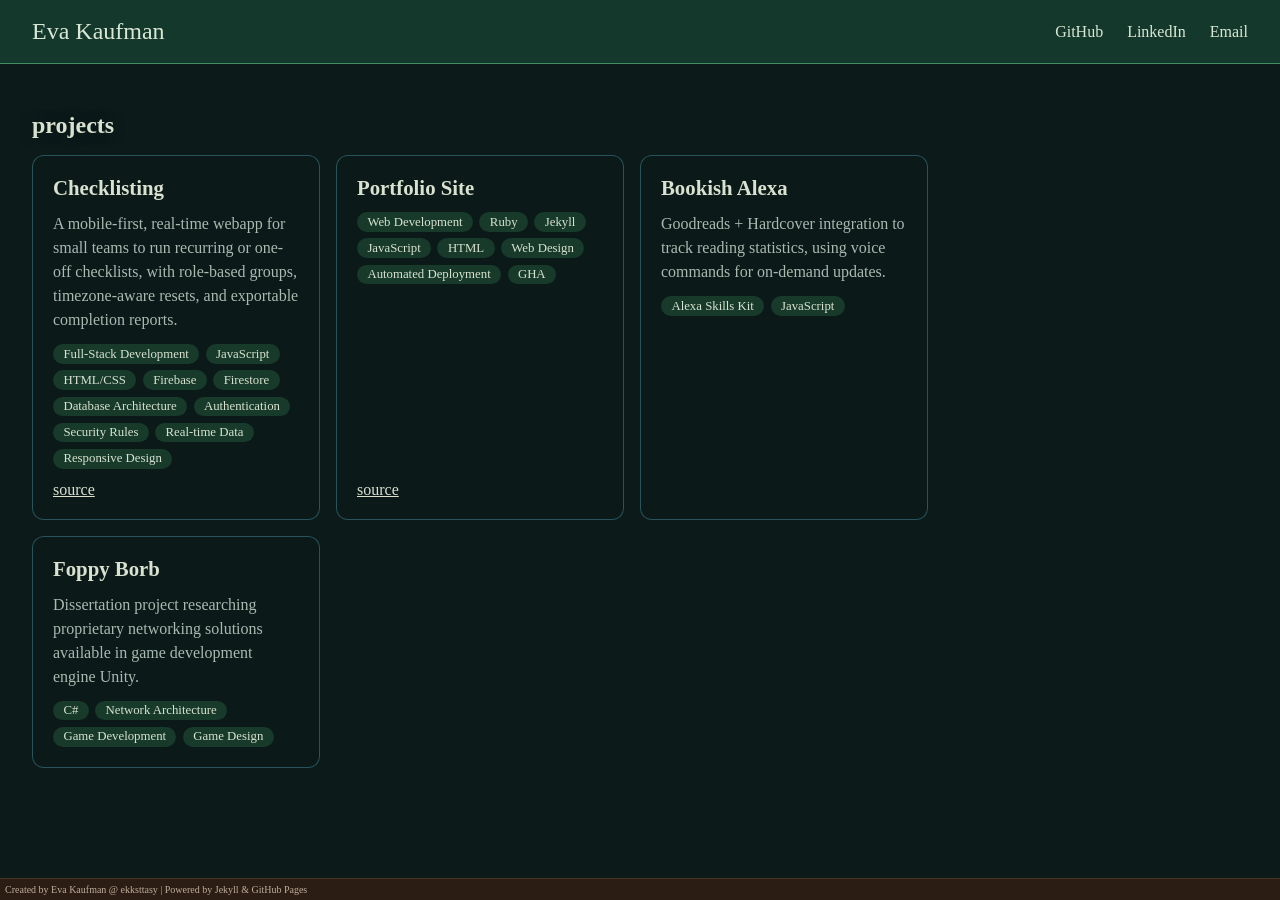
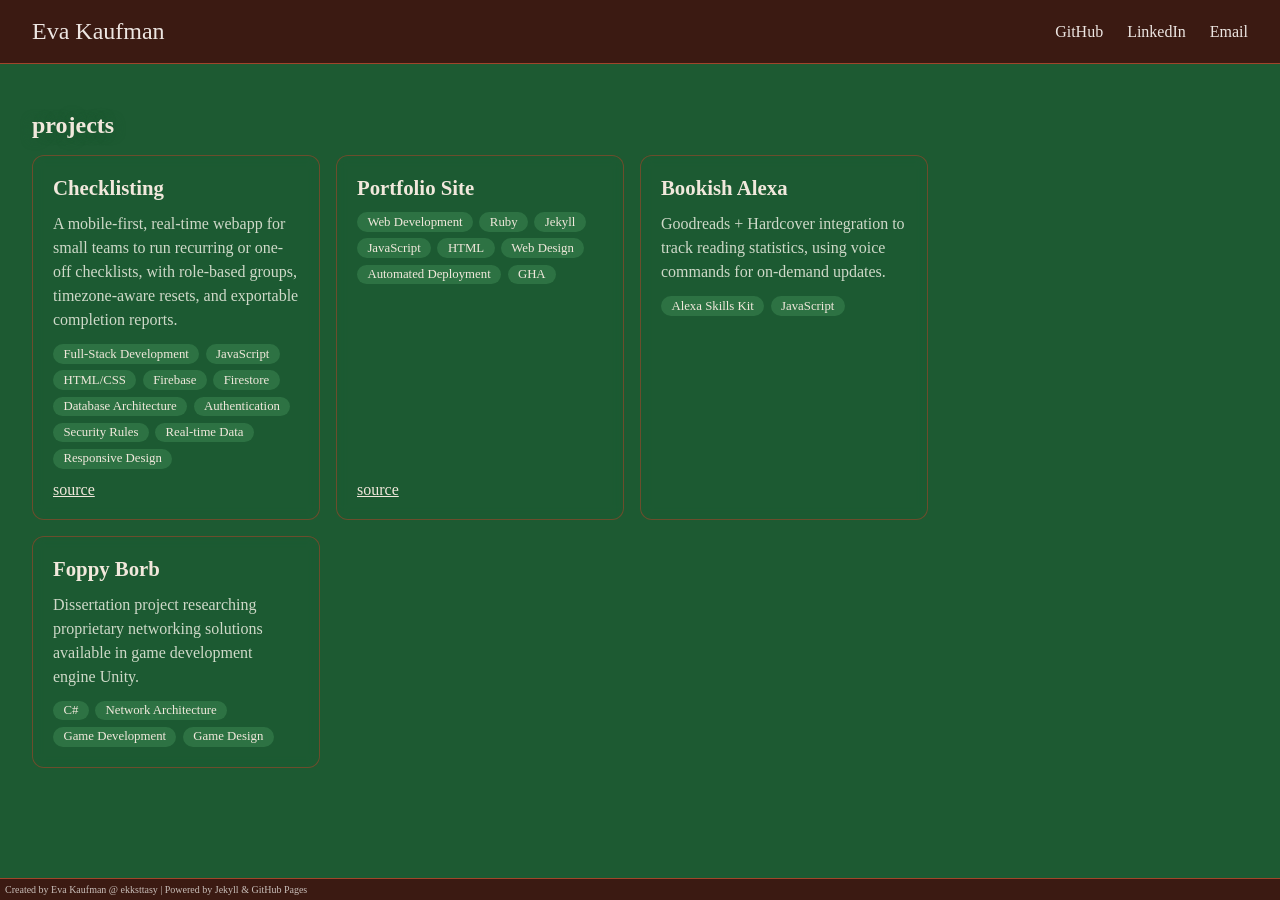
Before and after one commit to ekksttasy/ekksttasy.github.io, a Jekyll site: the page built from pages/projects.md, in a window 1280 px wide. Built offline with Jekyll 4.4.1, drawn with Linux system fonts in a browser that asks for light colours; some web fonts are replaced.

Commit message:
testing redwood
i swear i'm not trying to commit farm

```diff
--- a/_config.yml
+++ b/_config.yml
@@ -1,3 +1,3 @@
 title: Eva Kaufman | Full Stack Developer | Portfolio
 description: Personal portfolio site to display my experience & recent projects
-style-theme: spruce
+style-theme: redwood
```
